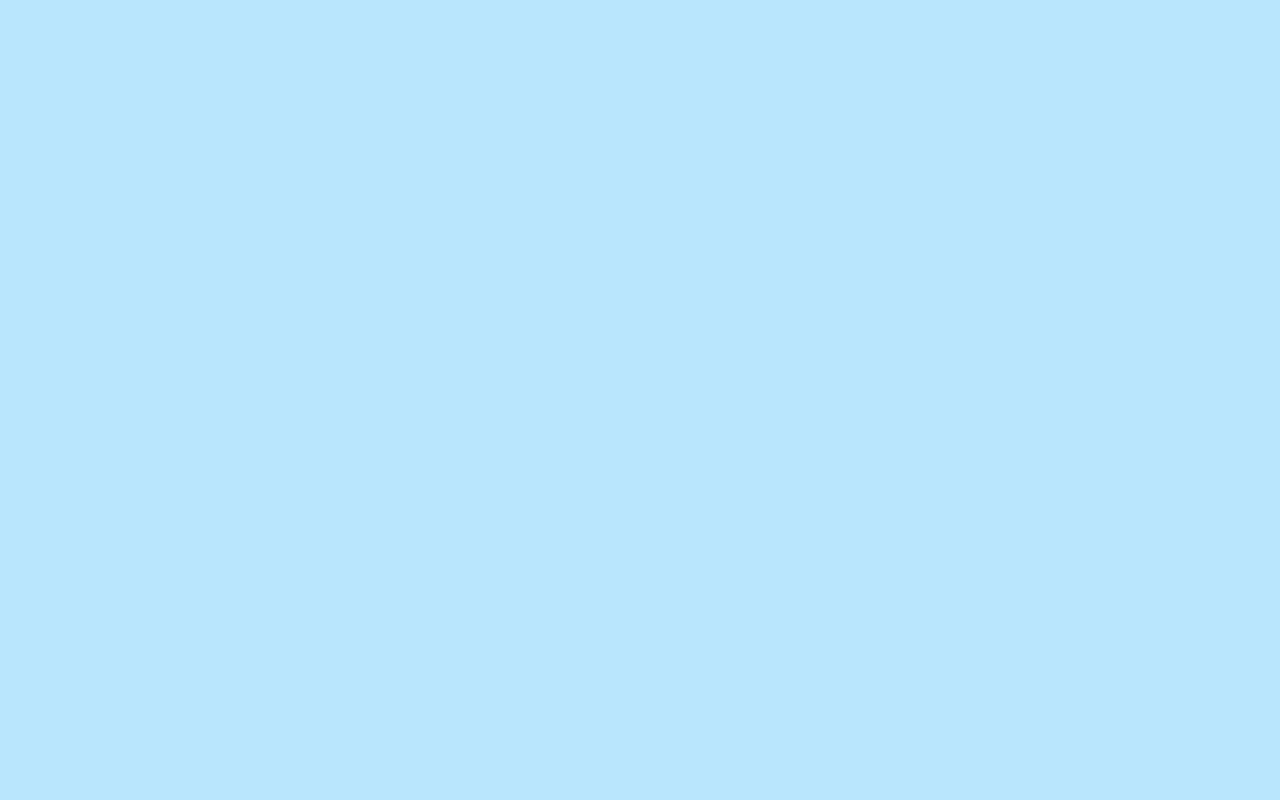
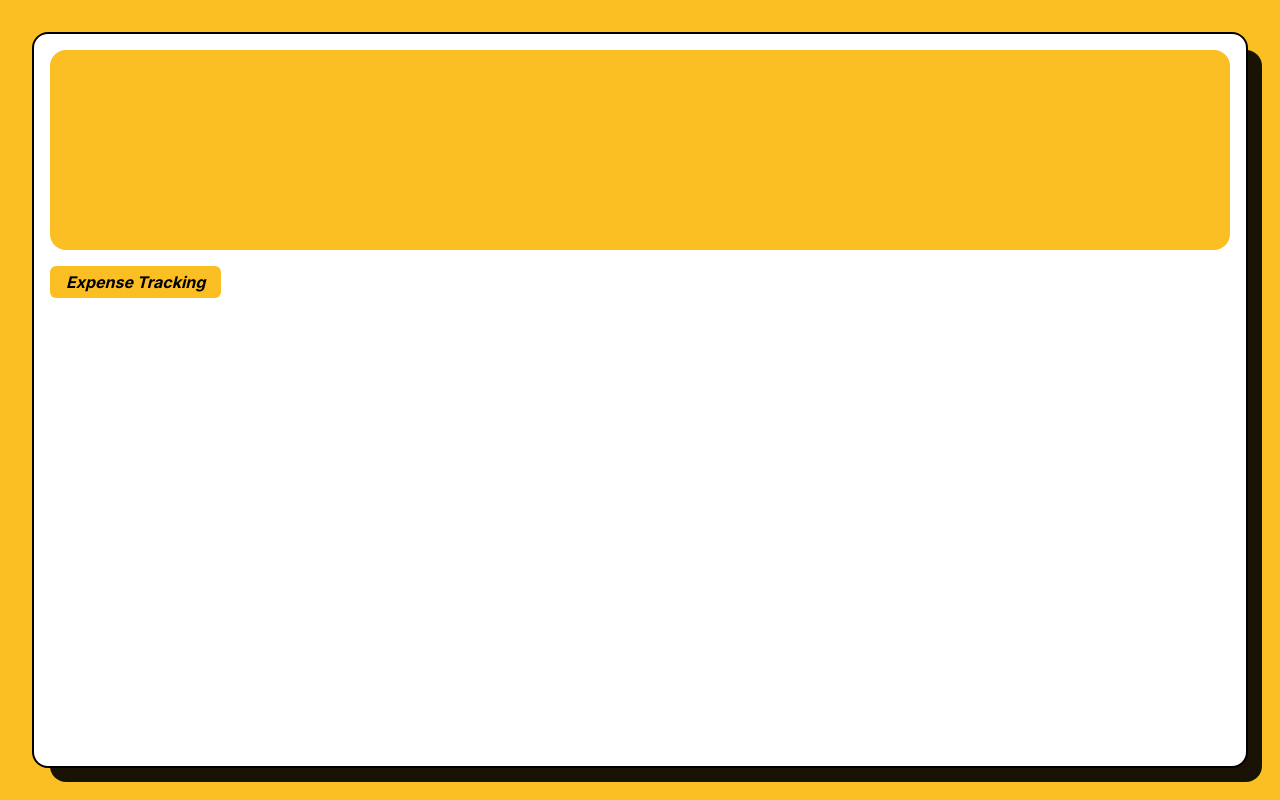
Before and after one commit to williamalowe/xpense, a Next.js app: page / in a window 1280 px wide. Built offline with nearby package versions, Linux system fonts and the light colour scheme.

Commit message:
feat: add card component

```diff
--- a/src/app/layout.tsx
+++ b/src/app/layout.tsx
@@ -1,12 +1,14 @@
 import type { Metadata } from "next";
 import { Inter } from "next/font/google";
 import "./globals.css";
+import ExpenseContextProvider from "@/providers/expense-context";
 
 const inter = Inter({ subsets: ["latin"] });
 
 export const metadata: Metadata = {
   title: "Xpense - Expense Tracker",
-  description: "A simple and intuitive expense tracking application to help you manage your finances. This app allows you to record and categorize your expenses, view spending trends over time, and set budget goals to keep your finances on track.",
+  description:
+    "A simple and intuitive expense tracking application to help you manage your finances. This app allows you to record and categorize your expenses, view spending trends over time, and set budget goals to keep your finances on track.",
 };
 
 export default function RootLayout({
@@ -16,7 +18,9 @@ export default function RootLayout({
 }>) {
   return (
     <html lang="en">
-      <body className={`${inter.className} bg-sky-200`}>{children}</body>
+      <body className={`${inter.className} bg-amber-400`}>
+        <ExpenseContextProvider>{children}</ExpenseContextProvider>
+      </body>
     </html>
   );
 }
--- a/src/app/page.tsx
+++ b/src/app/page.tsx
@@ -1,6 +1,9 @@
+import Card from "@/components/card";
+
 export default function Home() {
   return (
-    <main className="flex min-h-screen items-center justify-center">
+    <main className="flex h-screen items-center justify-center p-8">
+      <Card />
     </main>
   );
 }
--- /dev/null
+++ b/src/components/card.tsx
@@ -0,0 +1,13 @@
+import React from 'react'
+
+export default function Card() {
+  return (
+    <div className='relative w-full h-full bg-white rounded-[1rem] border-2 border-black'>
+      <div className='p-4 flex flex-col gap-y-4'>
+        <div className='h-[200px] w-full bg-amber-400 rounded-[1rem]'></div>
+        <h5 className='bg-amber-400 w-fit px-4 py-1 italic font-bold rounded-md'>Expense Tracking</h5>
+      </div>
+      <div className='-z-10 absolute w-full h-full bg-black/90 top-4 left-4 rounded-[1rem]'/>
+    </div>
+  )
+}
```
